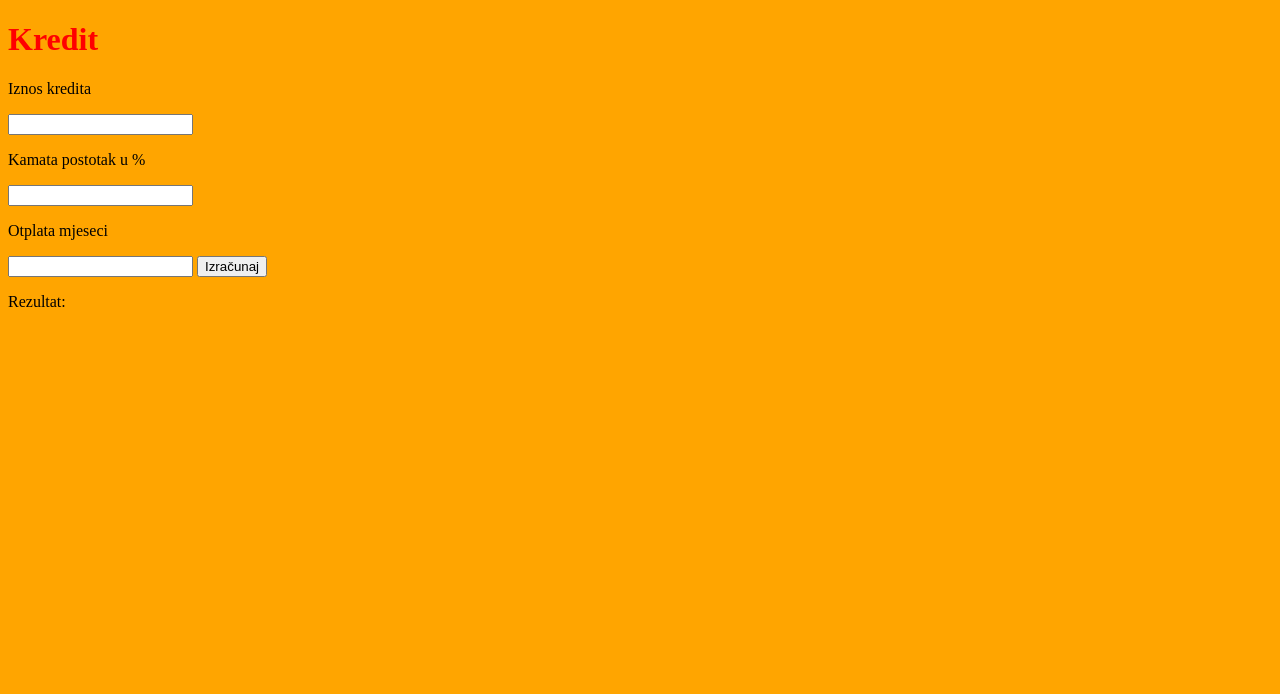
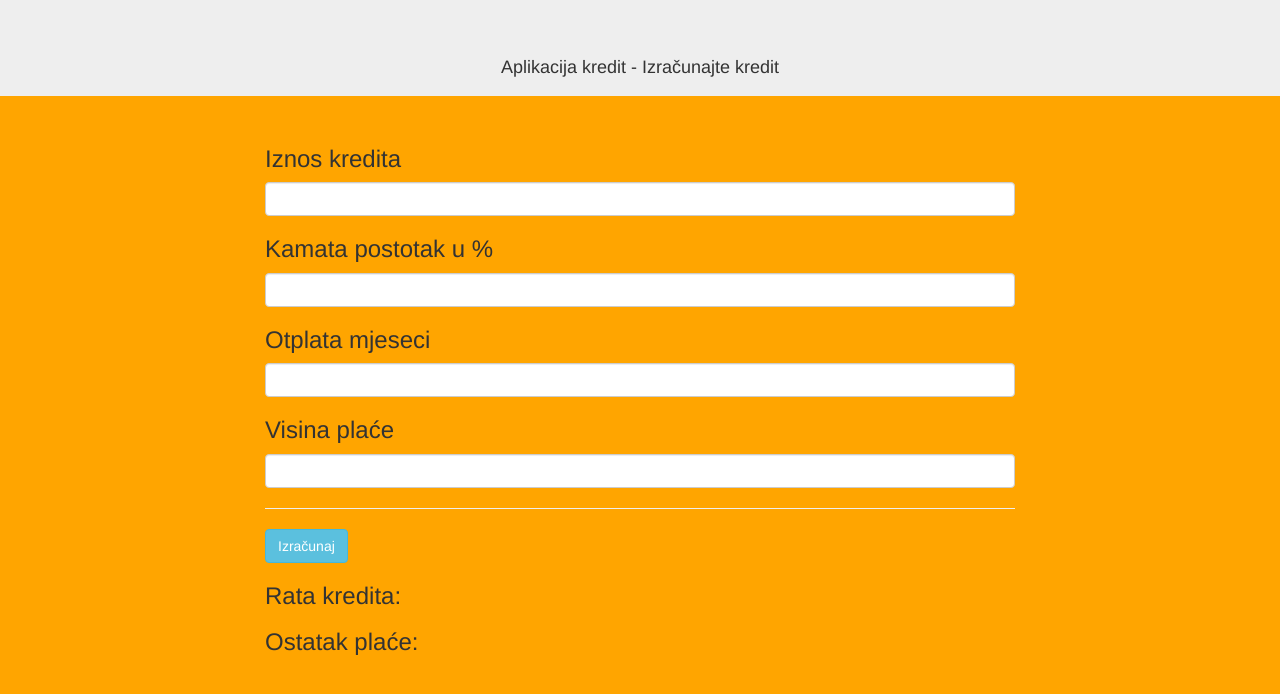
Before and after one commit to IvoGulin/AplikacijaKredit, a plain HTML site: page index.html in a window 1280 px wide. Drawn offline with nearby package versions, Linux system fonts and the light colour scheme.

Commit message:
Add files via upload

```diff
--- a/index.html
+++ b/index.html
@@ -1,23 +1,46 @@
 <!DOCTYPE html>
 <html>
 <head>
+	<title>Kredit</title>
+	<meta charset="utf-8">
+	<meta name="viewport" content="width=device-width, initial-scale=1">
+	<link rel="stylesheet" href="https://maxcdn.bootstrapcdn.com/bootstrap/3.4.1/css/bootstrap.min.css">
+	<script src="https://ajax.googleapis.com/ajax/libs/jquery/3.5.1/jquery.min.js"></script>
+	<script src="https://maxcdn.bootstrapcdn.com/bootstrap/3.4.1/js/bootstrap.min.js"></script>
+
 	<link rel="stylesheet" href="style.css">
 </head>
 <body>
 
-<h1>Kredit</h1>
+<div class="jumbotron text-center">
+  <h4>Aplikacija kredit - Izračunajte kredit</h4>
+</div>
 
-<p>Iznos kredita</p>
-<input type="number" id="unos1">
+<div class="container">
+  <div class="row">
+    <div class="col-sm-2">
+    </div>
+    <div class="col-sm-8">
+		<h3>Iznos kredita</h3>
+		<input type="number" class="form-control" id="unos1">
 
-<p>Kamata postotak u %</p>
-<input type="number" id="unos2">
+		<h3>Kamata postotak u %</h3>
+		<input type="number" class="form-control" id="unos2">
 
-<p>Otplata mjeseci</p>
-<input type="number" id="unos3">
+		<h3>Otplata mjeseci</h3>
+		<input type="number" class="form-control" id="unos3">
 
-<button onclick="fun()">Izračunaj</button>
-<p>Rezultat: </p><span id="rez"></span>
+		<h3>Visina plaće</h3>
+		<input type="number" class="form-control" id="unos4">
+		<hr>
+		<button onclick="fun()" class="btn btn-info">Izračunaj</button>
+		<h3>Rata kredita: <span id="rez1"></span></h3>
+		<h3>Ostatak plaće: <span id="rez2"></span></h3>
+    </div>
+    <div class="col-sm-2">
+    </div>
+  </div>
+</div>
 
 <script src="script.js"></script>
 </body>
--- a/script.js
+++ b/script.js
@@ -3,11 +3,13 @@ function fun()
 	var glavnica = document.getElementById("unos1").value;
 	var postotak = document.getElementById("unos2").value;
 	var brojrata = document.getElementById("unos3").value;
+	var placa = document.getElementById("unos4").value;
 
 	var uglavnica = parseFloat(glavnica) + parseFloat(glavnica * postotak/100);
-	//alert(uglavnica);
+	//alert (uglavnica);
+	var rata = parseFloat(uglavnica/brojrata);
+	var uplaca = placa - rata;
 
-	var rata = parseFloat(uglavnica/brojrata);
-	//alert(rata);
-	document.getElementById("rez").innerHTML = rata;
+	document.getElementById("rez1").innerHTML = rata;
+	document.getElementById("rez2").innerHTML = uplaca;
 }
--- a/style.css
+++ b/style.css
@@ -1,6 +1,7 @@
 body {
   background-color: orange;
 }
-h1{
-	color:red;
+
+.jumbotron{
+    height: 50px;
 }
```
